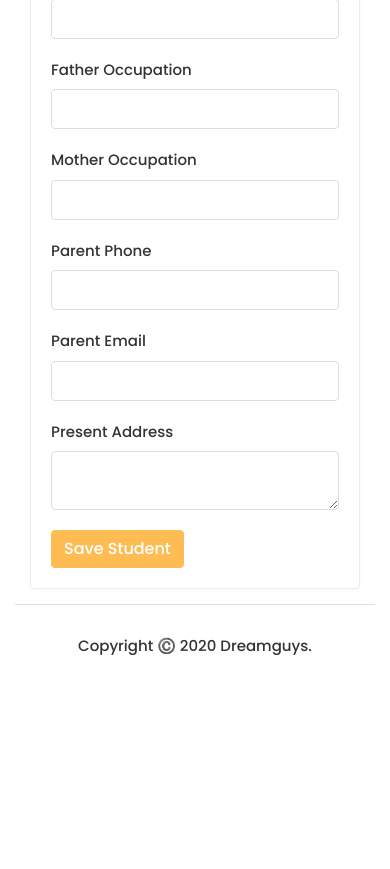
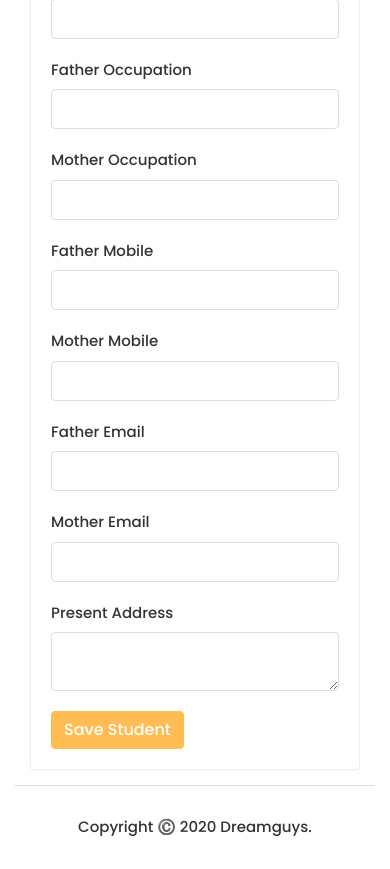
Before and after one commit to nawrasgraoui/preskool-django, a Django app: page /student/add/ in a window 390 px wide. Shown: the part 1347-2216 px from the top of the page. Before the commit the page ends 2002 px from the top, so only its background shows below. Run offline with Django 5.2, Linux system fonts and the light colour scheme; some libraries are stand-ins or nearby versions.

Commit message:
Fix: ajout des champs father(mobile,email) et mother(mobile,email)dans le formulaire

```diff
--- a/templates/students/add-student.html
+++ b/templates/students/add-student.html
@@ -137,17 +137,35 @@
                                     </div>
                                 </div>
 
+
 <div class="col-12 col-sm-6">
     <div class="form-group">
-                                        <label>Parent Phone</label>
-                                        <input type="text" class="form-control" name="parent_phone">
+        <label>Father Mobile</label>
+        <input type="text" class="form-control" name="father_mobile">
     </div>
 </div>
 
+
 <div class="col-12 col-sm-6">
     <div class="form-group">
-                                        <label>Parent Email</label>
-                                        <input type="email" class="form-control" name="parent_email">
+        <label>Mother Mobile</label>
+        <input type="text" class="form-control" name="mother_mobile">
+    </div>
+</div>
+
+
+<div class="col-12 col-sm-6">
+    <div class="form-group">
+        <label>Father Email</label>
+        <input type="email" class="form-control" name="father_email">
+    </div>
+</div>
+
+
+<div class="col-12 col-sm-6">
+    <div class="form-group">
+        <label>Mother Email</label>
+        <input type="email" class="form-control" name="mother_email">
     </div>
 </div>
 
```
Lines whose indentation alone changed are shown as unchanged.
